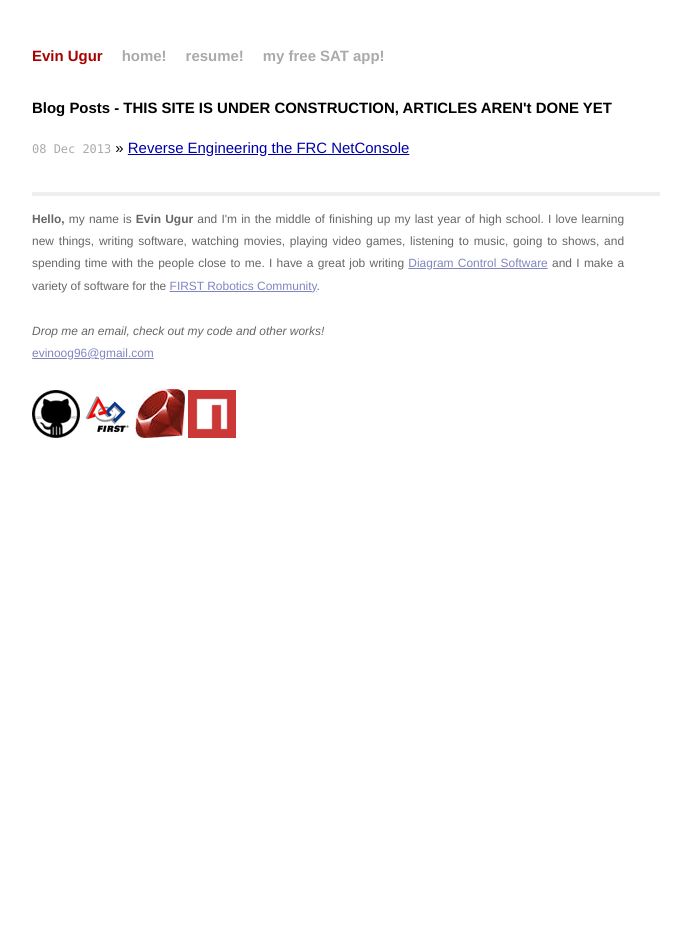
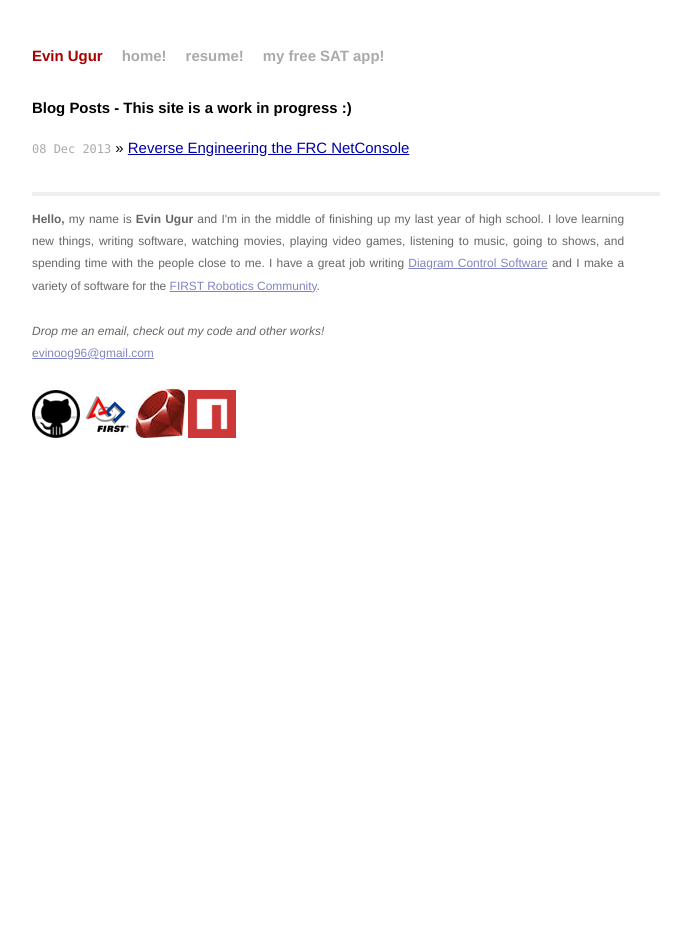
Before and after one commit to Armoredspider/evinugur.github.com, a Jekyll site: the page built from index.html, in a window 1280 px wide. Shown: the whole page, without its empty margins (294-985 px from the left). Built offline with Jekyll 4.4.1, drawn with Linux system fonts in a browser that asks for light colours; Markdown is read by kramdown in place of the engine named in the settings.

Commit message:
less in your face

```diff
--- a/index.html
+++ b/index.html
@@ -4,7 +4,7 @@ title: Evin Ugur
 ---
 
 <div id="home">
-  <h1>Blog Posts - THIS SITE IS UNDER CONSTRUCTION, ARTICLES AREN't DONE YET</h1>
+  <h1>Blog Posts - This site is a work in progress :)</h1>
   <ul class="posts">
     {% for post in site.posts %}
       <li><span>{{ post.date | date_to_string }}</span> &raquo; <a href="{{ post.url }}">{{ post.title }}</a></li>
```
